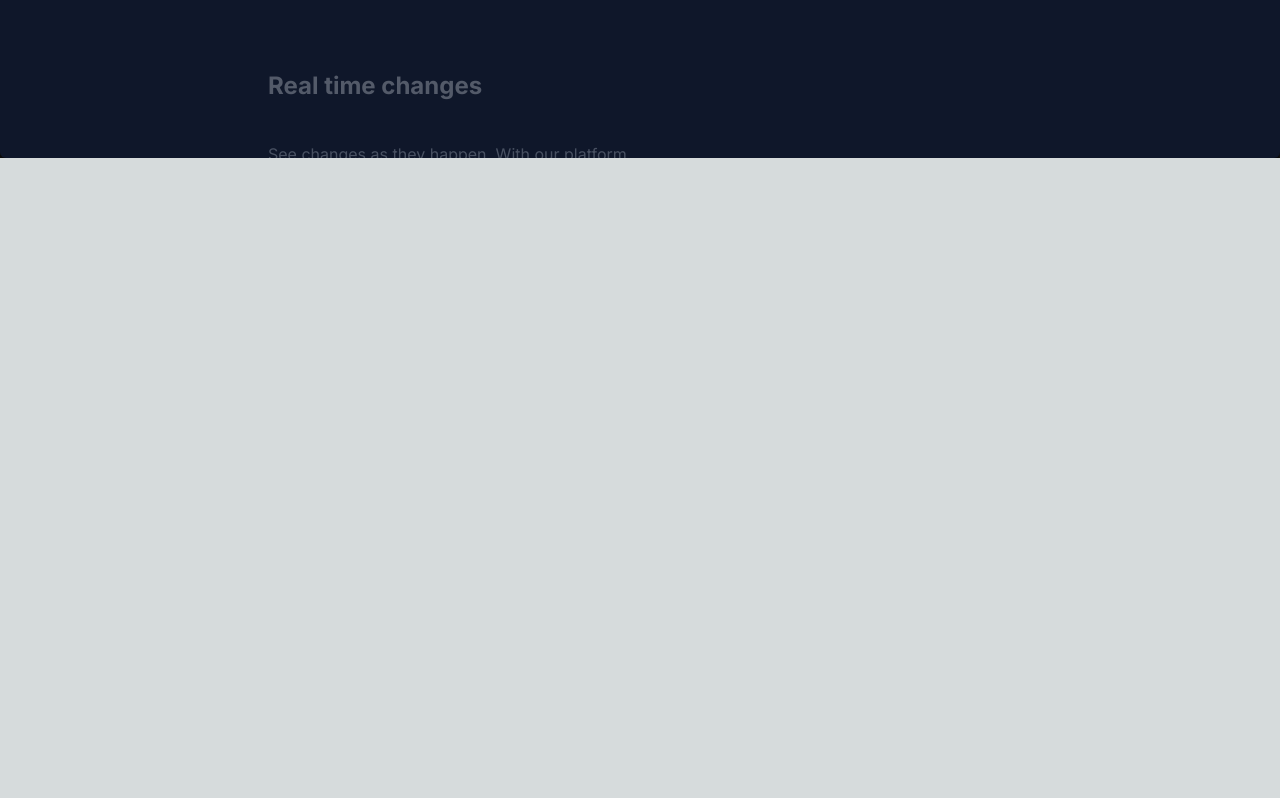
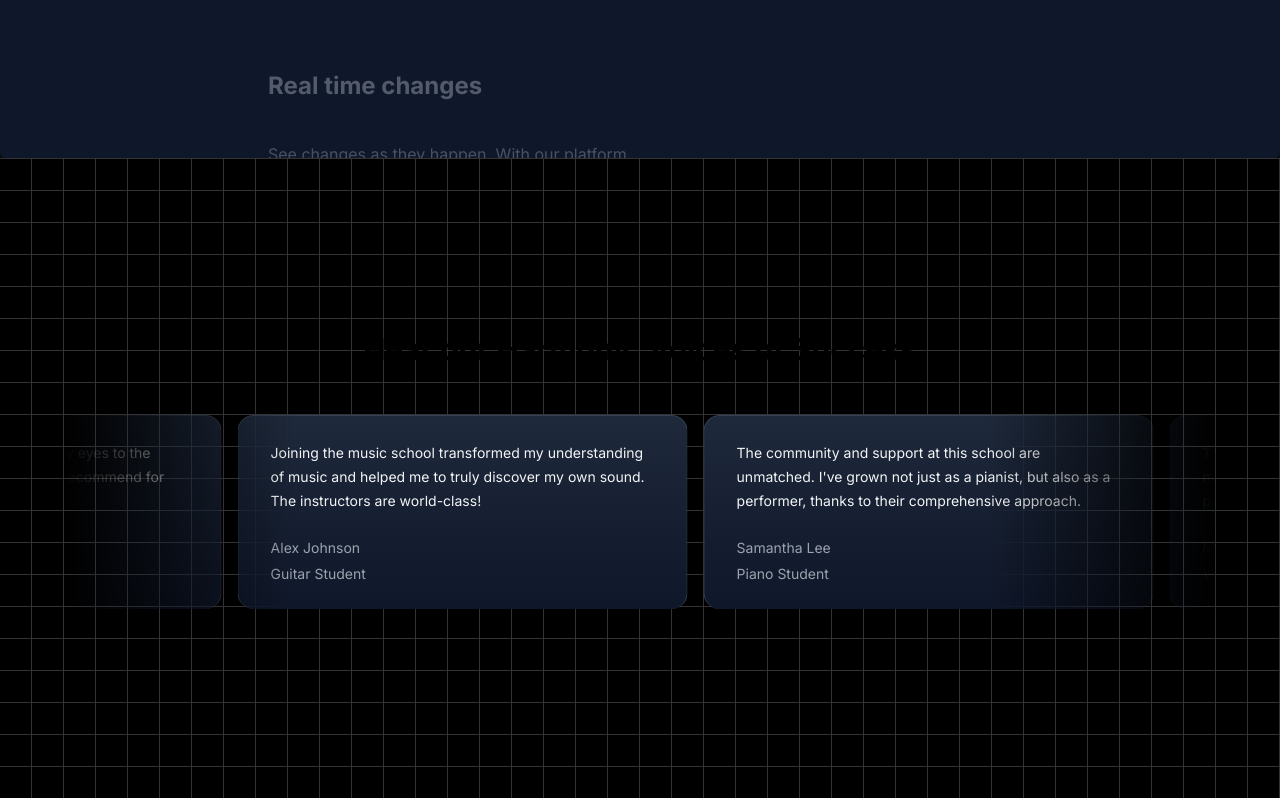
Before and after one commit to Alish-Rawat/music-nextjs, a Next.js app: page / in a window 1280 px wide. Shown: the part 1670-2468 px from the top of the page. Before the commit the page ends 1828 px from the top, so only its background shows below. Built offline with nearby package versions, Linux system fonts and the light colour scheme.

Commit message:
add grid portion and moving cards

```diff
--- a/src/app/page.tsx
+++ b/src/app/page.tsx
@@ -1,5 +1,6 @@
 import FeaturedCourses from "@/components/FeaturedCourses";
 import HeroSection from "@/components/HeroSection";
+import MusicSchoolTestimonials from "@/components/TestimonialCards";
 import WhyChooseUs from "@/components/WhyChooseUs";
 
 export default function Home() {
@@ -8,6 +9,7 @@
       <HeroSection />
       <FeaturedCourses />
       <WhyChooseUs />
+      <MusicSchoolTestimonials />
     </main>
   );
 }
--- /dev/null
+++ b/src/components/TestimonialCards.tsx
@@ -0,0 +1,56 @@
+"use client";
+import { InfiniteMovingCards } from "./ui/infinite-moving-cards";
+
+const musicSchoolTestimonials = [
+  {
+    quote:
+      "Joining the music school transformed my understanding of music and helped me to truly discover my own sound. The instructors are world-class!",
+    name: "Alex Johnson",
+    title: "Guitar Student",
+  },
+  {
+    quote:
+      "The community and support at this school are unmatched. I've grown not just as a pianist, but also as a performer, thanks to their comprehensive approach.",
+    name: "Samantha Lee",
+    title: "Piano Student",
+  },
+  {
+    quote:
+      "This school offered me the tools and confidence to take my singing to the next level. I'm endlessly grateful for the personalized coaching.",
+    name: "Michael Chen",
+    title: "Vocal Student",
+  },
+  {
+    quote:
+      "As a violinist, finding the right mentor can be challenging, but this school matched me with a teacher who truly understands my goals and challenges.",
+    name: "Emily Taylor",
+    title: "Violin Student",
+  },
+  {
+    quote:
+      "The production courses here opened my eyes to the intricacies of music production. Highly recommend for any aspiring producers!",
+    name: "Chris Morales",
+    title: "Music Production Student",
+  },
+];
+
+const MusicSchoolTestimonials = () => {
+  return (
+    <div className="h-[40rem] w-full dark:bg-black dark:bg-grid-white/[0.2] relative flex flex-col items-center justify-center overflow-hidden">
+      <h2 className="text-3xl font-bold text-center mb-8 z-10">
+        Hear our Harmony: Voices of Success
+      </h2>
+      <div className="flex justify-center w-full overflow-hidden px-4 sm:px-6 lg:px-8">
+        <div className="w-full max-w-6xl">
+          <InfiniteMovingCards
+            items={musicSchoolTestimonials}
+            direction="right"
+            speed="slow"
+          />
+        </div>
+      </div>
+    </div>
+  );
+};
+
+export default MusicSchoolTestimonials;
--- /dev/null
+++ b/src/components/ui/infinite-moving-cards.tsx
@@ -0,0 +1,121 @@
+"use client";
+
+import { cn } from "@/utils/cn";
+import React, { useEffect, useState } from "react";
+
+export const InfiniteMovingCards = ({
+  items,
+  direction = "left",
+  speed = "fast",
+  pauseOnHover = true,
+  className,
+}: {
+  items: {
+    quote: string;
+    name: string;
+    title: string;
+  }[];
+  direction?: "left" | "right";
+  speed?: "fast" | "normal" | "slow";
+  pauseOnHover?: boolean;
+  className?: string;
+}) => {
+  const containerRef = React.useRef<HTMLDivElement>(null);
+  const scrollerRef = React.useRef<HTMLUListElement>(null);
+
+  useEffect(() => {
+    addAnimation();
+  }, []);
+  const [start, setStart] = useState(false);
+  function addAnimation() {
+    if (containerRef.current && scrollerRef.current) {
+      const scrollerContent = Array.from(scrollerRef.current.children);
+
+      scrollerContent.forEach((item) => {
+        const duplicatedItem = item.cloneNode(true);
+        if (scrollerRef.current) {
+          scrollerRef.current.appendChild(duplicatedItem);
+        }
+      });
+
+      getDirection();
+      getSpeed();
+      setStart(true);
+    }
+  }
+  const getDirection = () => {
+    if (containerRef.current) {
+      if (direction === "left") {
+        containerRef.current.style.setProperty(
+          "--animation-direction",
+          "forwards"
+        );
+      } else {
+        containerRef.current.style.setProperty(
+          "--animation-direction",
+          "reverse"
+        );
+      }
+    }
+  };
+  const getSpeed = () => {
+    if (containerRef.current) {
+      if (speed === "fast") {
+        containerRef.current.style.setProperty("--animation-duration", "20s");
+      } else if (speed === "normal") {
+        containerRef.current.style.setProperty("--animation-duration", "40s");
+      } else {
+        containerRef.current.style.setProperty("--animation-duration", "80s");
+      }
+    }
+  };
+  return (
+    <div
+      ref={containerRef}
+      className={cn(
+        "scroller relative z-20  max-w-7xl overflow-hidden  [mask-image:linear-gradient(to_right,transparent,white_20%,white_80%,transparent)]",
+        className
+      )}
+    >
+      <ul
+        ref={scrollerRef}
+        className={cn(
+          " flex min-w-full shrink-0 gap-4 py-4 w-max flex-nowrap",
+          start && "animate-scroll ",
+          pauseOnHover && "hover:[animation-play-state:paused]"
+        )}
+      >
+        {items.map((item, idx) => (
+          <li
+            className="w-[350px] max-w-full relative rounded-2xl border border-b-0 flex-shrink-0 border-slate-700 px-8 py-6 md:w-[450px]"
+            style={{
+              background:
+                "linear-gradient(180deg, var(--slate-800), var(--slate-900)",
+            }}
+            key={item.name}
+          >
+            <blockquote>
+              <div
+                aria-hidden="true"
+                className="user-select-none -z-1 pointer-events-none absolute -left-0.5 -top-0.5 h-[calc(100%_+_4px)] w-[calc(100%_+_4px)]"
+              ></div>
+              <span className=" relative z-20 text-sm leading-[1.6] text-gray-100 font-normal">
+                {item.quote}
+              </span>
+              <div className="relative z-20 mt-6 flex flex-row items-center">
+                <span className="flex flex-col gap-1">
+                  <span className=" text-sm leading-[1.6] text-gray-400 font-normal">
+                    {item.name}
+                  </span>
+                  <span className=" text-sm leading-[1.6] text-gray-400 font-normal">
+                    {item.title}
+                  </span>
+                </span>
+              </div>
+            </blockquote>
+          </li>
+        ))}
+      </ul>
+    </div>
+  );
+};
--- a/tailwind.config.ts
+++ b/tailwind.config.ts
@@ -52,8 +52,10 @@
   theme: {
     extend: {
       animation:{
+
         spotlight: "spotlight 2s ease .75s 1 forwards",
-        scroll: "scroll var(--animation-duration, 40s) var(--animation-direction, forwards) linear infinite"
+        scroll:
+        "scroll var(--animation-duration, 40s) var(--animation-direction, forwards) linear infinite",
       },
       backgroundImage: {
         "gradient-radial": "radial-gradient(var(--tw-gradient-stops))",
```
